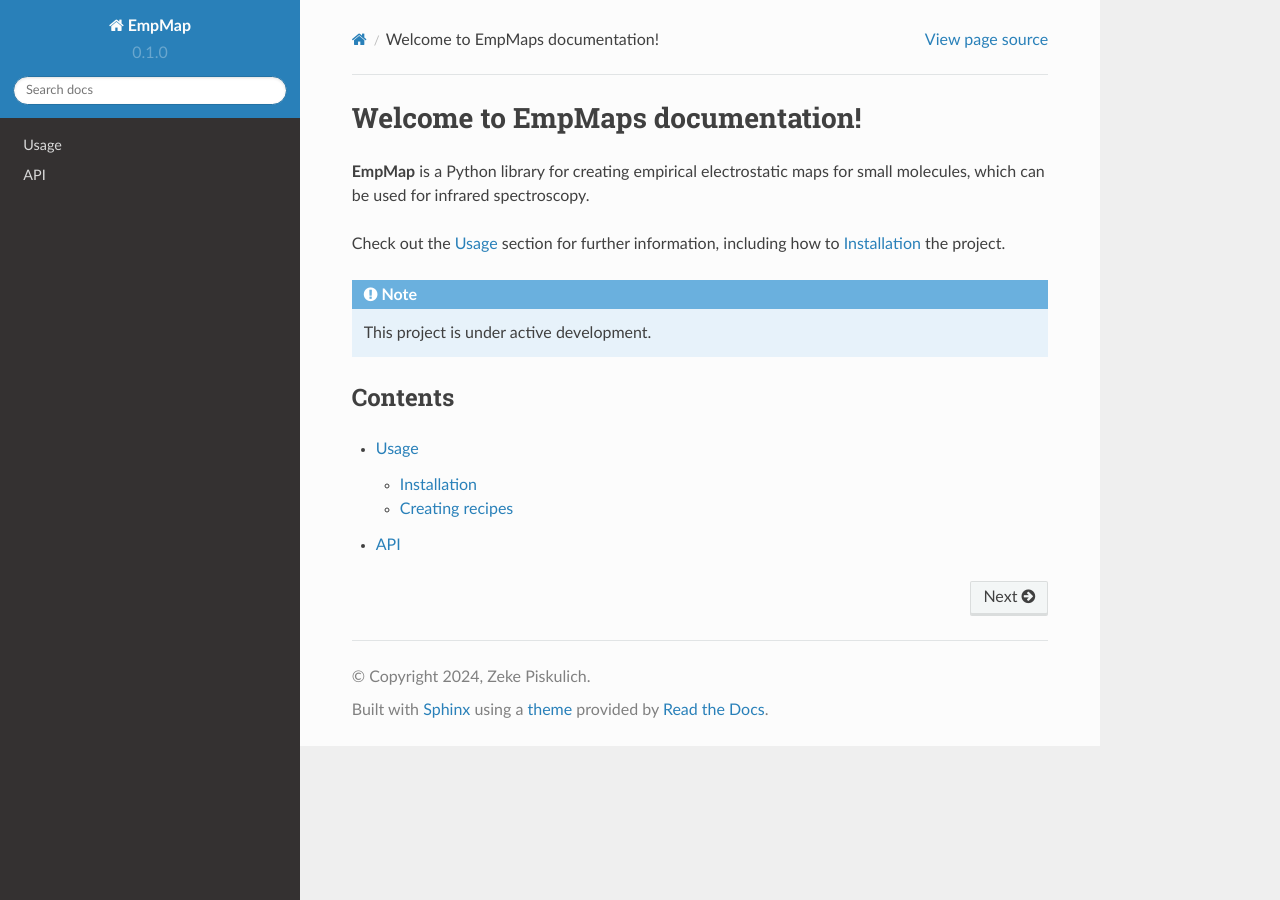
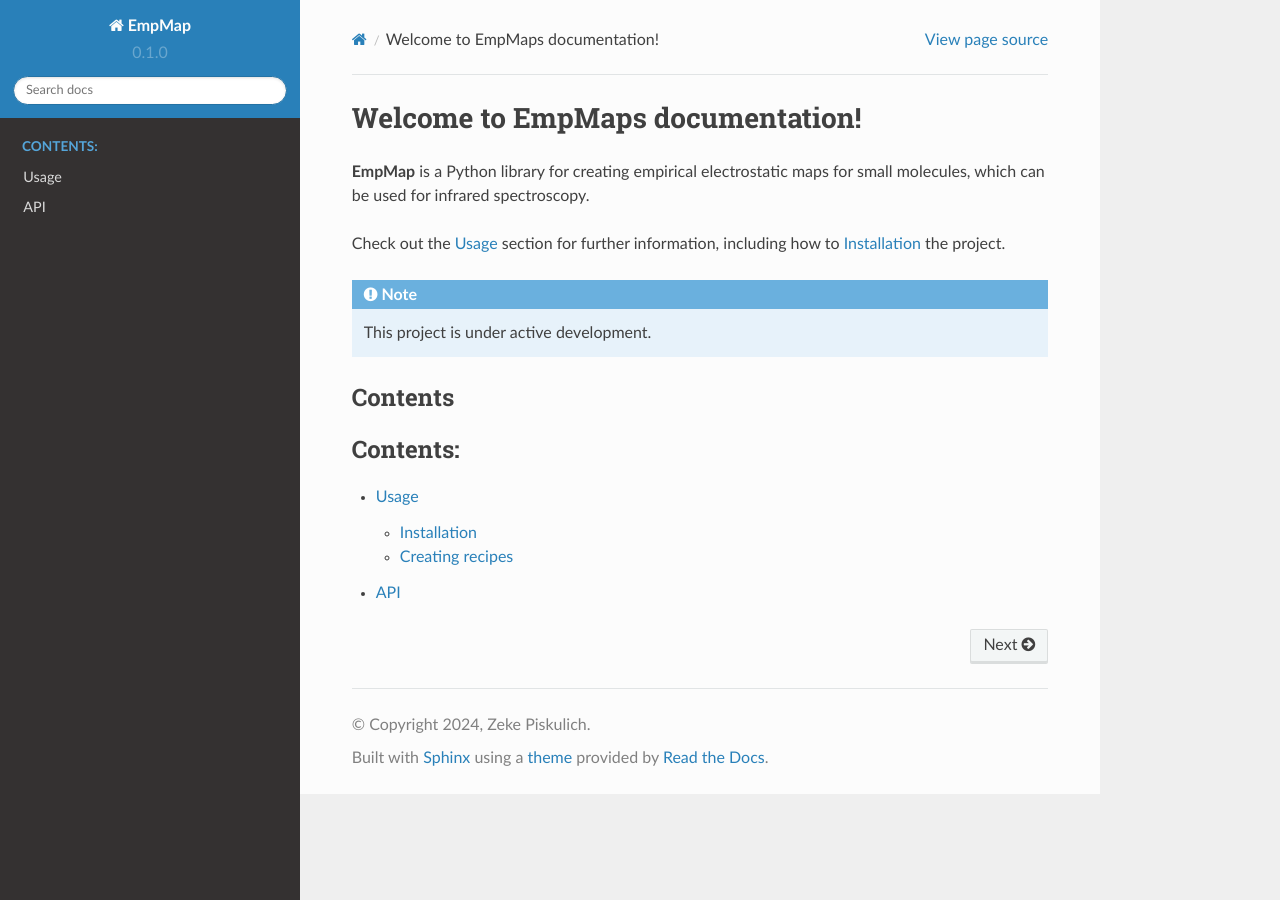
Before and after one commit to piskuliche/EmpiricalMapping, a Sphinx documentation site: the page built from docs/source/index.rst, in a window 1280 px wide. Built offline with Sphinx 7.4.7 and the Read the Docs theme 2.0.0, drawn with Linux system fonts in a browser that asks for light colours.

Commit message:
Add empmap to API documentation and update table of contents in index.rst

```diff
--- a/docs/source/api.rst
+++ b/docs/source/api.rst
@@ -4,4 +4,5 @@
 .. autosummary::
    :toctree: generated
 
+
    empmap
--- a/docs/source/index.rst
+++ b/docs/source/index.rst
@@ -15,6 +15,8 @@
 --------
 
 .. toctree::
+   :maxdepth: 3
+   :caption: Contents:
 
    usage
    api
```
